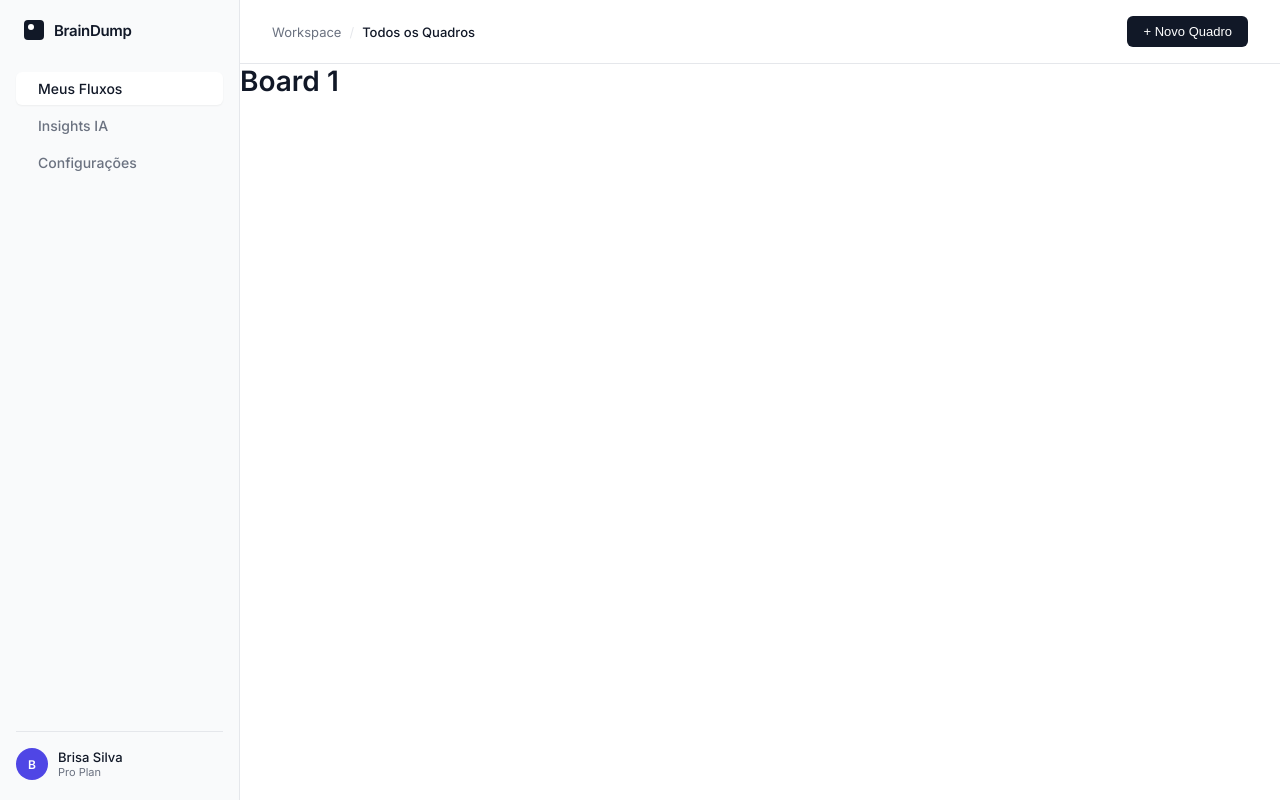
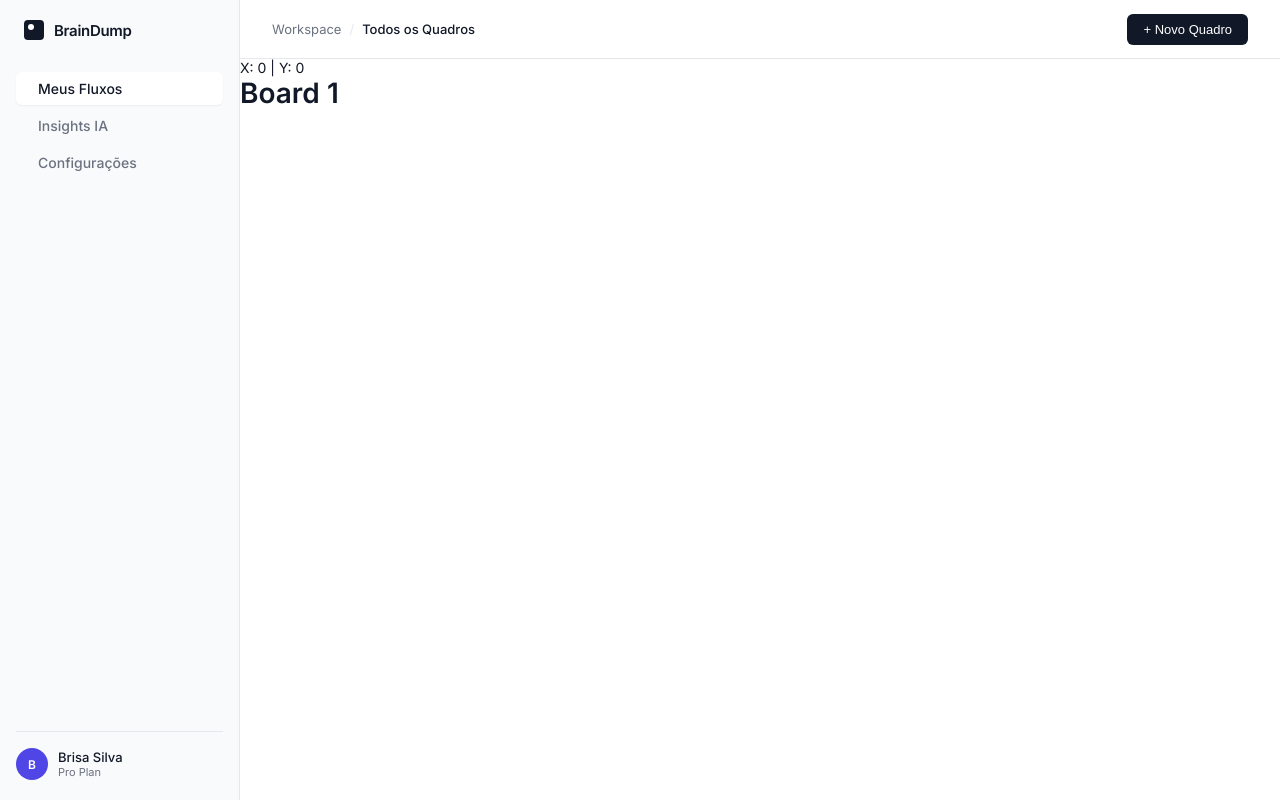
Before and after one commit to BrisaTielly/BrainDump, a Nuxt app in the folder frontend/: page /boards/1 in a window 1280 px wide. Built offline with nearby package versions, Linux system fonts and the light colour scheme.

Commit message:
feat(frontend): adds catchClick logic

```diff
--- a/frontend/pages/boards/_id.vue
+++ b/frontend/pages/boards/_id.vue
@@ -1,15 +1,54 @@
 <template>
-  <div>
-    <h1>Board {{ boardId }}</h1>
+  <div
+  ref="boardContainer"
+  class="board-container"
+  @mousemove="catchMouse"
+  @click="catchClick">
+    X: {{ x }} | Y: {{ y }}
+      <h1>Board {{ boardId }}</h1>
   </div>
 </template>
 
 <script>
 export default {
+  data(){
+    return {
+      x: 0,
+      y: 0
+    }
+  },
   computed: {
     boardId() {
       return this.$route.params.id
     }
+  },
+  methods: {
+    catchMouse(event){
+      this.x = event.clientX
+      this.y = event.clientY
+    },
+    catchClick(){
+      const dot = document.createElement('div')
+      dot.className = 'dot'
+      dot.style.top = this.y + 'px'
+      dot.style.left = this.x + 'px'
+      this.$refs.boardContainer.appendChild(dot)
+    }
   }
 }
 </script>
+
+<style>
+.board-container {
+  width: 100%;
+  height: 100%;
+}
+
+.dot {
+  background-color: var(--accent);
+  width: 10px;
+  height: 10px;
+  border-radius: 50%;
+  position: absolute;
+}
+</style>
```
